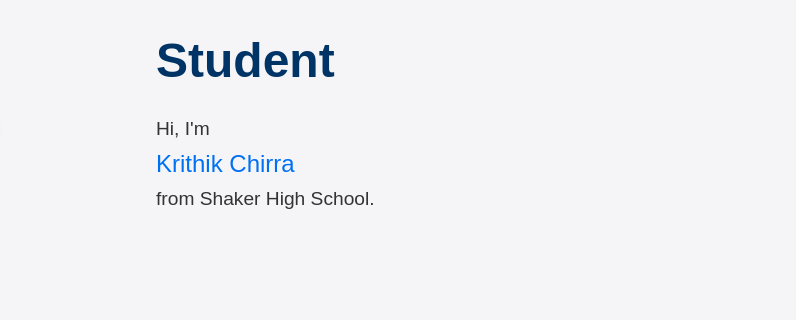
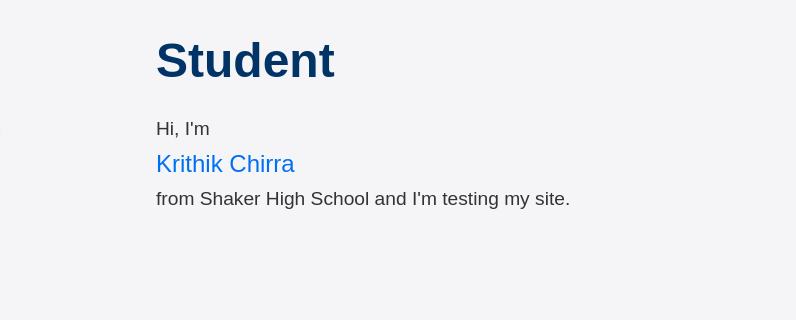
Before and after one commit to KrithikChirra/Portfolio, a plain HTML site: page index.html in a window 1280 px wide. Shown: the part 379-699 px from the top of the page, 484-1280 px from the left. Drawn offline with Linux system fonts and the light colour scheme.

Commit message:
testing changes

```diff
--- a/index.html
+++ b/index.html
@@ -288,7 +288,7 @@
             </div>
             <div class="hero-text">
                 <h1>Student</h1>
-                <p>Hi, I'm <span>Krithik Chirra</span> from Shaker High School.</p>
+                <p>Hi, I'm <span>Krithik Chirra</span> from Shaker High School and I'm testing my site.</p>
             </div>
         </div>
     </section>
```
